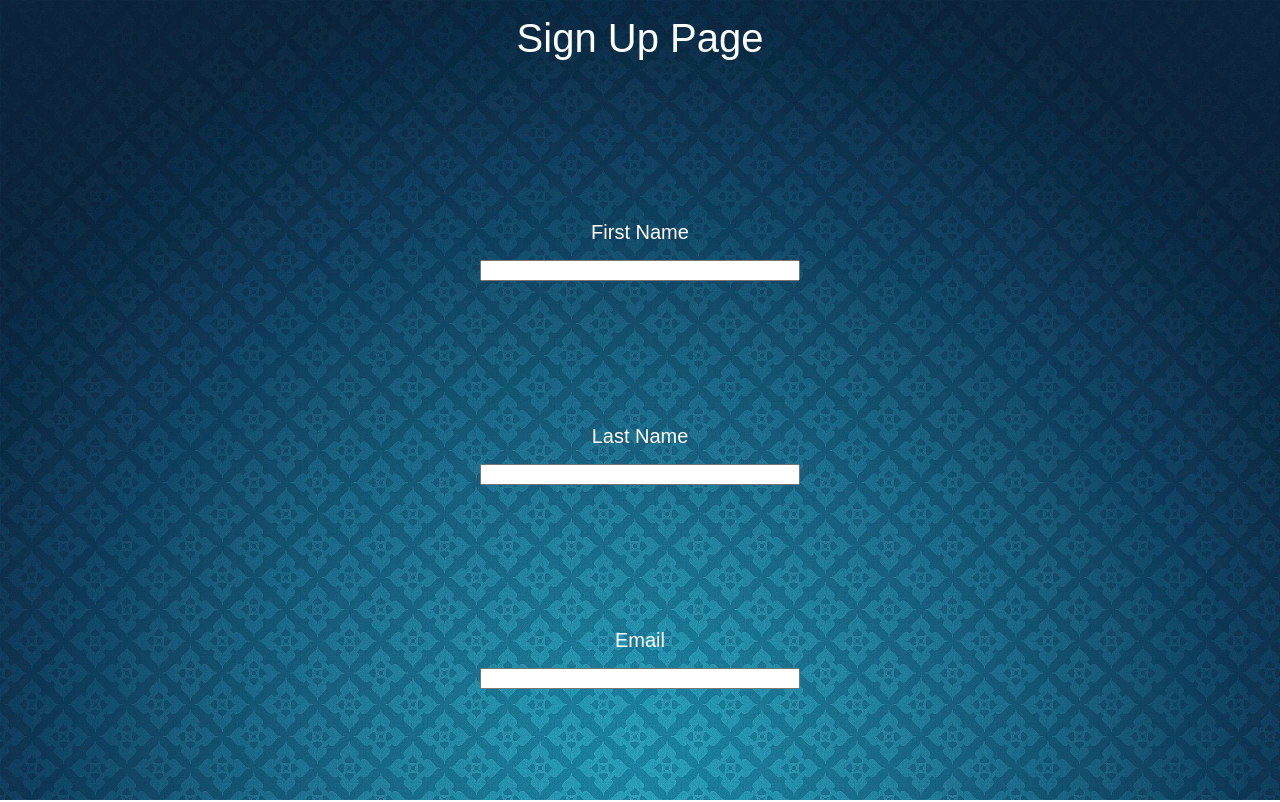
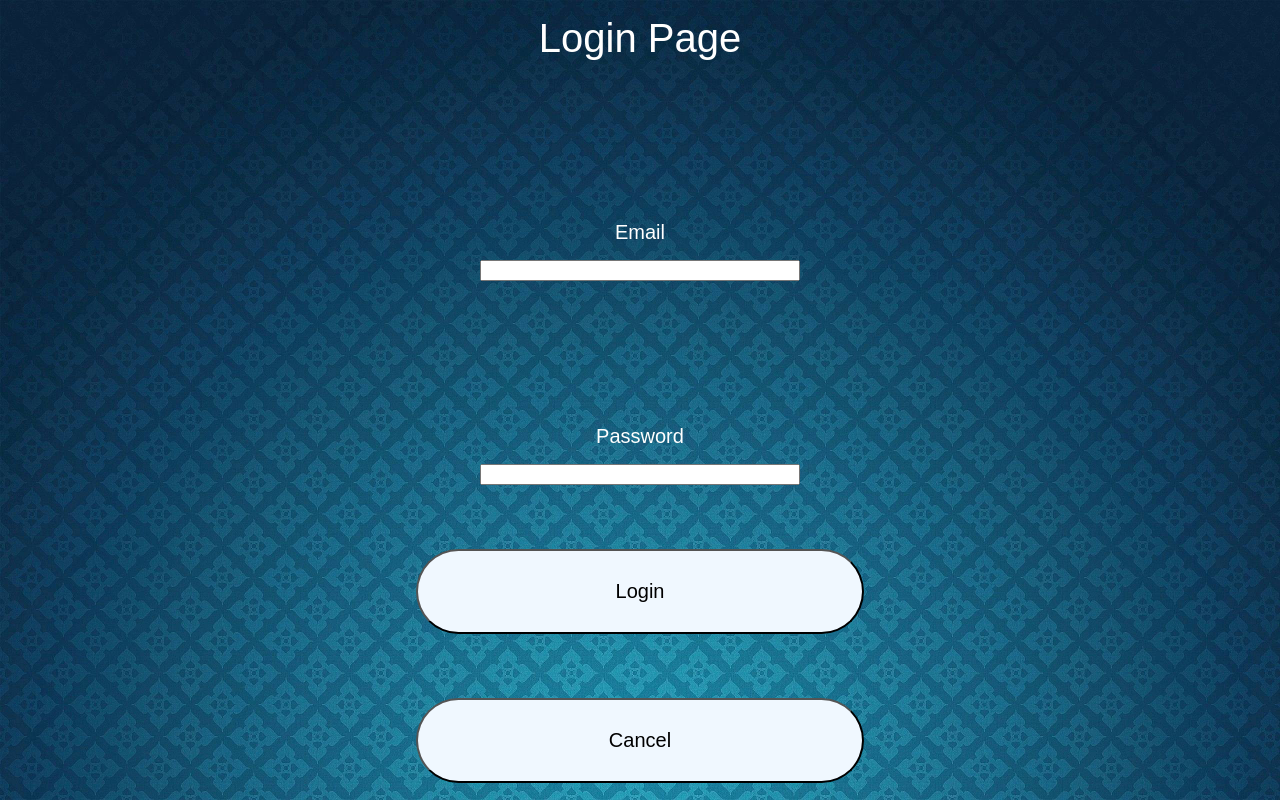
Before and after one commit to Hesham-E/ShowCase-FrontEnd, a React (Create React App) app: page / in a window 1280 px wide. Shown: the top 802 px of the page. Built offline with nearby package versions, Linux system fonts and the light colour scheme.

Commit message:
Create LoginPage

```diff
--- a/src/App.js
+++ b/src/App.js
@@ -2,6 +2,7 @@ import React from 'react';
 import { Route, Routes } from "react-router";
 import Axios from "axios";
 import ProfilePage from './components/ProfilePage';
+import LoginPage from './components/LoginPage';
 import SignUpPage from './components/SignUpPage';
 import './App.css';
 
@@ -10,7 +11,7 @@ const App = () => {
   return (
     <React.Fragment>
       <div className='App'>
-        <SignUpPage />
+        <LoginPage />
       </div>
     </React.Fragment>
 
--- /dev/null
+++ b/src/components/LoginPage.css
@@ -0,0 +1,16 @@
+.LoginPage {
+    display: flex;
+    flex-direction: column;
+    justify-content: flex-start;
+    align-items: end;
+}
+
+.QuestionBar {
+    display: flex;
+    flex-direction: column;
+    margin-top: 10%;
+    text-align: center;
+    align-self: center;
+    width: 25%;
+    font-size: 20px;
+  }
--- /dev/null
+++ b/src/components/LoginPage.jsx
@@ -0,0 +1,65 @@
+import React, { useState } from "react";
+import "./LoginPage.css";
+import "./GeneralStyles.css";
+
+const LoginPage = (props) => {
+  const [enteredFirstName, setEnteredFirstName] = useState("");
+  const [enteredLastName, setEnteredLastName] = useState("");
+  const [enteredEmail, setEnteredEmail] = useState("");
+  const [enteredPassword, setEnteredPassword] = useState("");
+
+  const firstnameChangeHandler = (event) => {
+    setEnteredFirstName(event.target.value);
+  };
+
+  const lastnameChangeHandler = (event) => {
+    setEnteredLastName(event.target.value);
+  };
+
+  const emailChangeHandler = (event) => {
+    setEnteredEmail(event.target.value);
+  };
+
+  const passwordChangeHandler = (event) => {
+    setEnteredPassword(event.target.value);
+  };
+
+
+  const signUp = () => {
+    console.log("CLICKED!!");
+  };
+
+  const goBack = () => {
+    setEnteredFirstName("");
+    setEnteredLastName("");
+    setEnteredEmail("");
+    setEnteredPassword("");
+  };
+
+  return (
+    <div className="LoginPage">
+      <label className="HeaderText">Login Page</label>
+
+      <div className="QuestionBar">
+        <label className="BodyText">Email</label>
+        <input type="text" />
+      </div>
+
+      <div className="QuestionBar">
+        <label className="BodyText">Password</label>
+        <input type="text" />
+      </div>
+
+      <button className="ButtonBorder" onClick={signUp}>
+      <label className="BodyText">Login</label>
+      </button>
+
+      <button className="ButtonBorder" onClick={goBack} >
+          <label className="BodyText">Cancel</label>
+      </button>
+
+    </div>
+  );
+};
+
+export default LoginPage;
```
